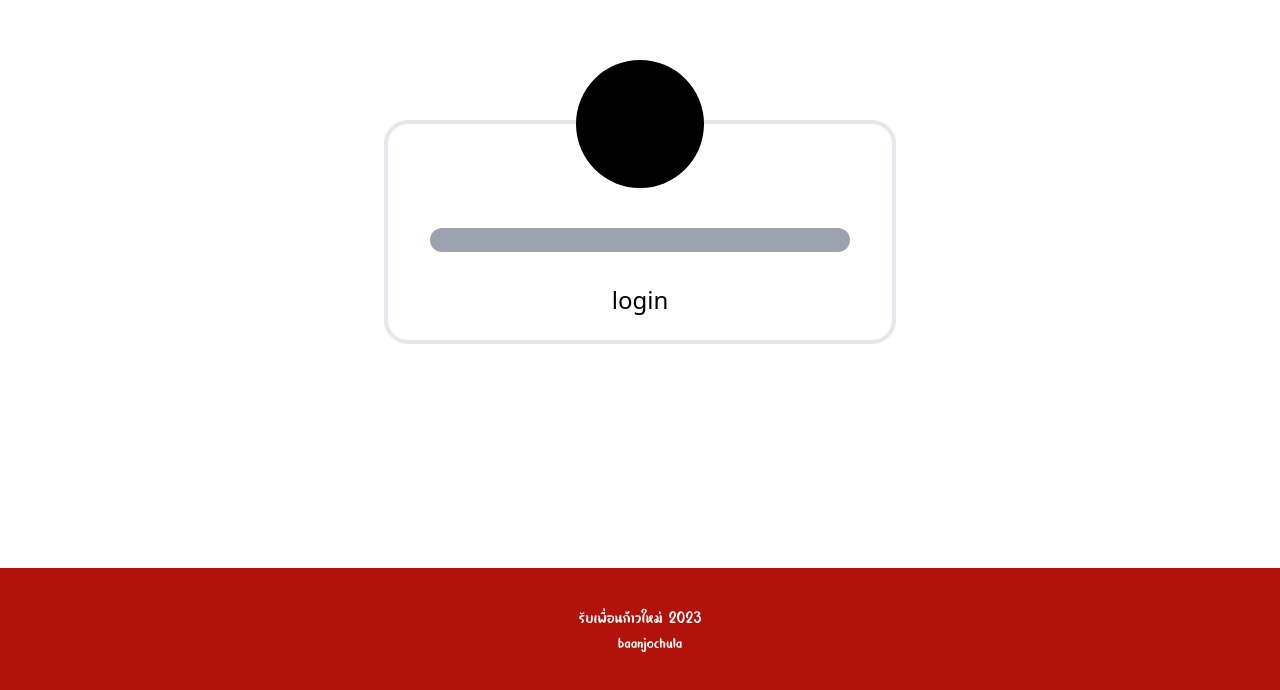
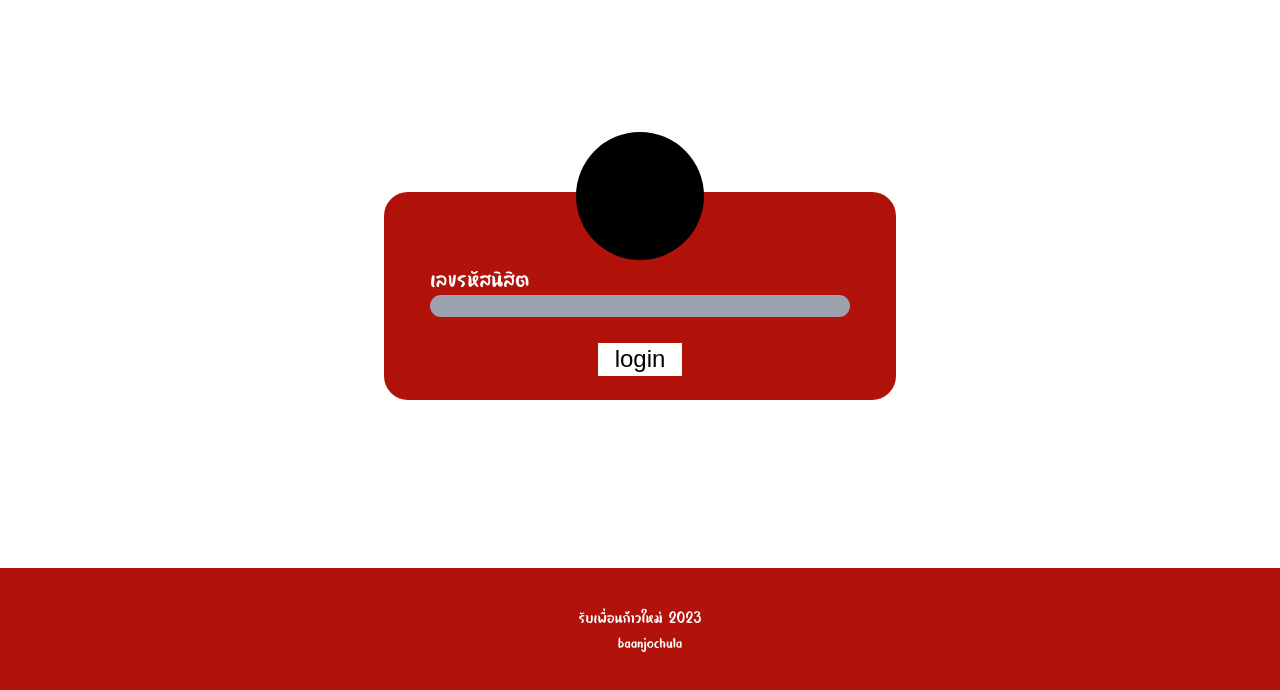
Before and after one commit to BaanJo-Chula/group-annoucement, a Next.js app: page / in a window 1280 px wide. Shown: the part 104-794 px from the top of the page. Built offline with nearby package versions, Linux system fonts and the light colour scheme; some icons are missing; a web font is replaced by a local one.

Commit message:
fix: resolve problems

```diff
--- a/src/pages/index.tsx
+++ b/src/pages/index.tsx
@@ -1,23 +1,16 @@
 export default function Home() {
   return (
-    <div className="flex h-screen w-screen flex-col">
-      <div className="flex flex-grow flex-col items-center justify-center">
-        <div className="bg-red-700 border-red-200 relative flex h-1/3 w-4/6 max-w-lg flex-col items-center justify-center rounded-3xl border-4 border-solid">
-          <div className="right-10px absolute -top-14 h-28 w-28 rounded-full bg-black sm:-top-16 sm:h-32 sm:w-32"></div>
-          <div className="flex h-1/3 w-5/6 min-w-fit flex-col">
-            <div className="text-xl text-white sm:text-2xl">เลขรหัสนิสิต</div>
-            <div className="h-1/3 w-full rounded-xl bg-gray-400"></div>
+    <div className="flex min-h-screen w-full items-center justify-center flex-col flex-grow">
+        <div className="relative flex h-52 w-4/6 max-w-lg flex-col items-center justify-center rounded-3xl bg-red border-red/20 border-4 border-solid">
+          <div className="absolute -top-14 h-28 w-28 rounded-full bg-black sm:-top-16 sm:h-32 sm:w-32"></div>
+          <div className="flex h-1/3 w-5/6 min-w-fit flex-col font-salapao text-xl text-white sm:text-2xl">
+            เลขรหัสนิสิต
+            <input className="h-1/3 w-full rounded-xl bg-gray-400"></input>
           </div>
-          <div className="absolute bottom-5 h-1/6 w-1/5 min-w-fit bg-white sm:w-1/6">
-            <div className="text-center text-xl text-black sm:text-2xl">
+          <div className="absolute flex justify-center items-center bottom-5 h-1/6 w-1/5 min-w-fit font-ibmthai bg-white sm:w-1/6 text-xl text-black sm:text-2xl">
               login
-            </div>
           </div>
         </div>
-      </div>
-      <div className="bg-red-500 flex h-32 items-center justify-center">
-        footer
-      </div>
     </div>
   );
 }
```
